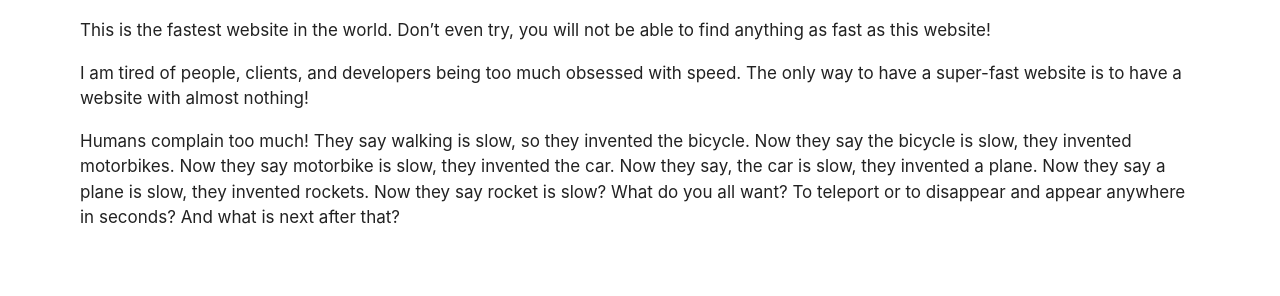
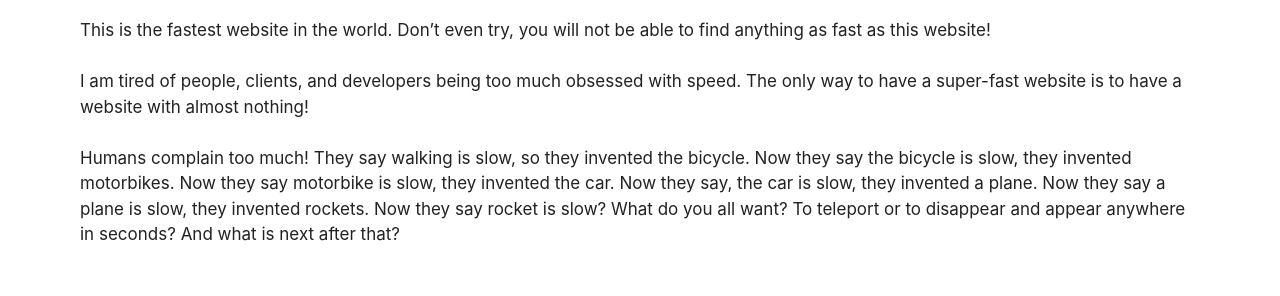
Before and after one commit to jhvanderschee/fastestwebsite_makeover, a plain HTML site: page index.html in a window 1280 px wide. Shown: the part 126-422 px from the top of the page. Drawn offline with Linux system fonts and the light colour scheme.

Commit message:
Update index.html

```diff
--- a/index.html
+++ b/index.html
@@ -30,6 +30,7 @@
   font-weight: 400;
   text-transform: none;
   }
+  p {margin-bottom: 1.5em;}
 </style>
 </head>
 <body>
```
